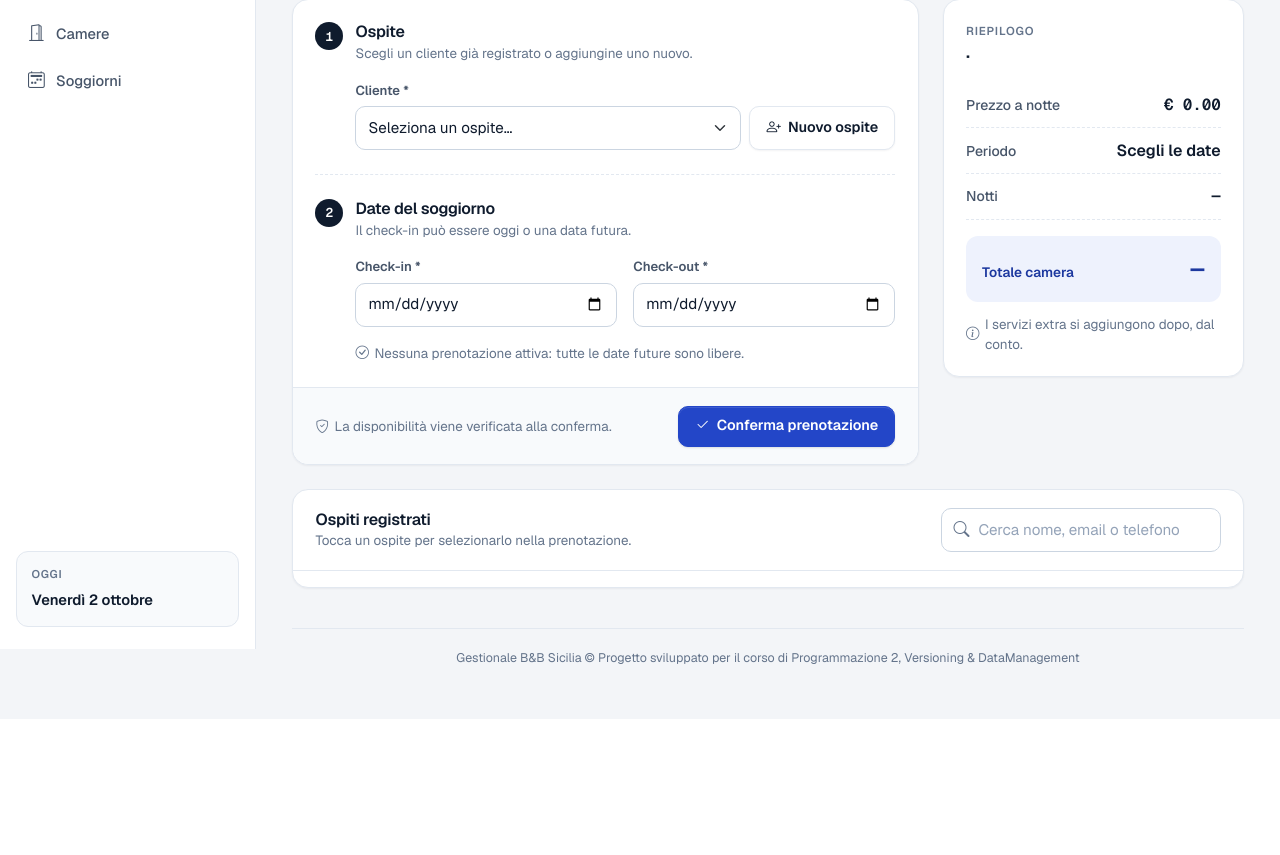
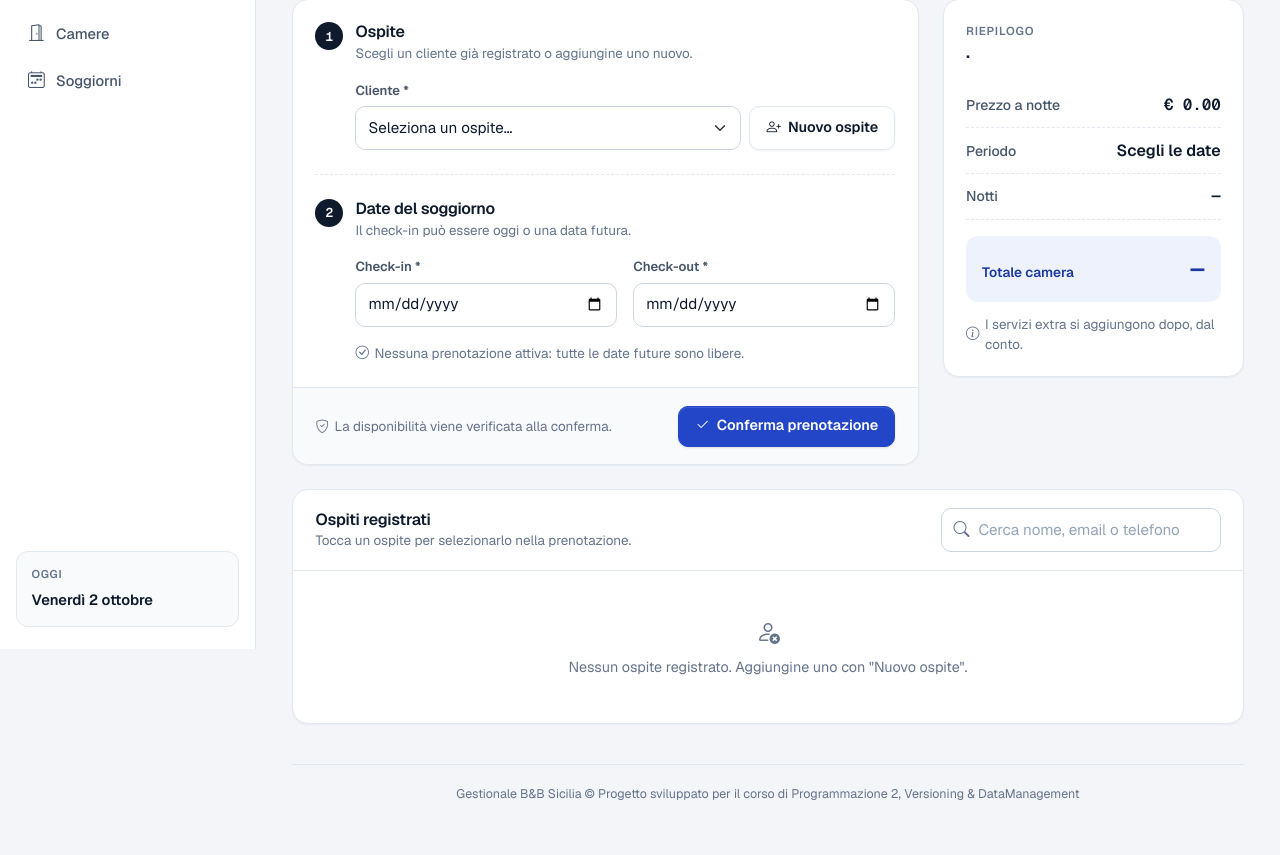
Before and after one commit to Calogerolopresti/bnb_sicilia, a Flask app: template templates/prenota.html in a window 1280 px wide. Shown: the part 151-1006 px from the top of the page. Before the commit the page ends 815 px from the top, so only its background shows below. Run offline with Flask 3, Linux system fonts and the light colour scheme; the template is opened without the code that fills it, so the values that code supplies are empty.

Commit message:
STEP 9: sistemata la pagina di prenotazione
- se non ci sono ospiti registrati adesso compare un messaggio
  invece di una lista vuota
- se si sceglie una data di checkout prima o uguale al checkin, il
  campo viene corretto da solo (come prima) ma adesso lampeggia un
  attimo per far capire che e' stato cambiato lui, non resta un
  cambiamento silenzioso

Co-Authored-By: Claude Sonnet 5 <noreply@anthropic.com>

```diff
--- a/templates/prenota.html
+++ b/templates/prenota.html
@@ -153,6 +153,13 @@
                 <i class="bi bi-check-circle-fill guest-check"></i>
             </button>
         </li>
+        {% else %}
+        <li>
+            <div class="empty">
+                <i class="bi bi-person-x"></i>
+                <p>Nessun ospite registrato. Aggiungine uno con "Nuovo ospite".</p>
+            </div>
+        </li>
         {% endfor %}
     </ul>
     <div class="empty" data-ospiti-vuoto hidden>
@@ -236,10 +243,21 @@
             return new Date(iso + 'T00:00:00').toLocaleDateString('it-IT', { day: 'numeric', month: 'short' });
         }
 
+        function segnalaCorrezioneCheckout() {
+            checkout.classList.add('is-auto-corretto');
+            clearTimeout(checkout._correzioneTimer);
+            checkout._correzioneTimer = setTimeout(function () {
+                checkout.classList.remove('is-auto-corretto');
+            }, 1200);
+        }
+
         function aggiorna() {
             if (checkin.value) {
                 checkout.min = isoPiuUno(checkin.value);
-                if (!checkout.value || checkout.value <= checkin.value) checkout.value = checkout.min;
+                if (!checkout.value || checkout.value <= checkin.value) {
+                    checkout.value = checkout.min;
+                    segnalaCorrezioneCheckout();
+                }
             }
             var notti = Math.round((Date.parse(checkout.value) - Date.parse(checkin.value)) / GIORNO);
             if (!checkin.value || !checkout.value || !(notti > 0)) {
```
